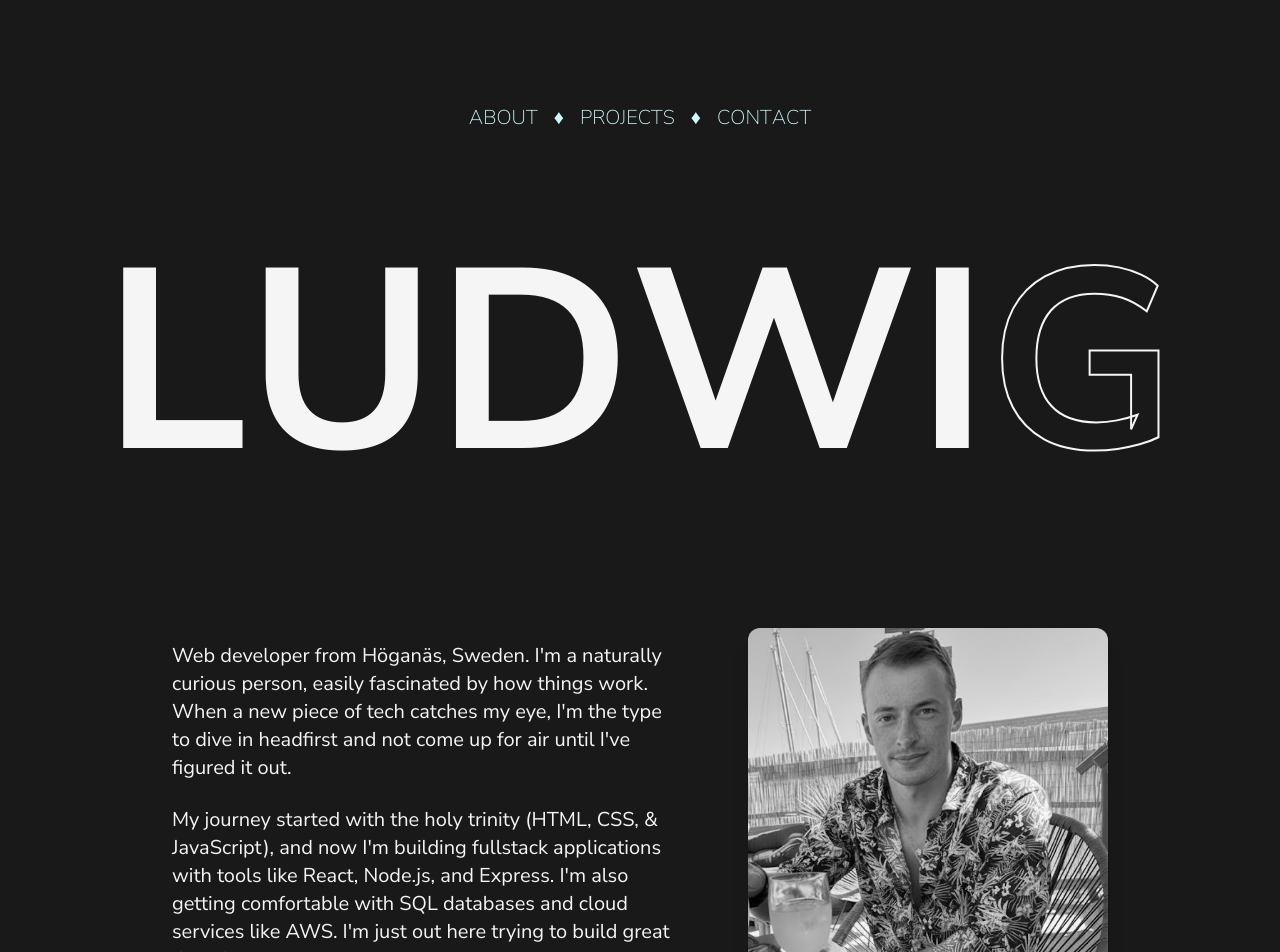
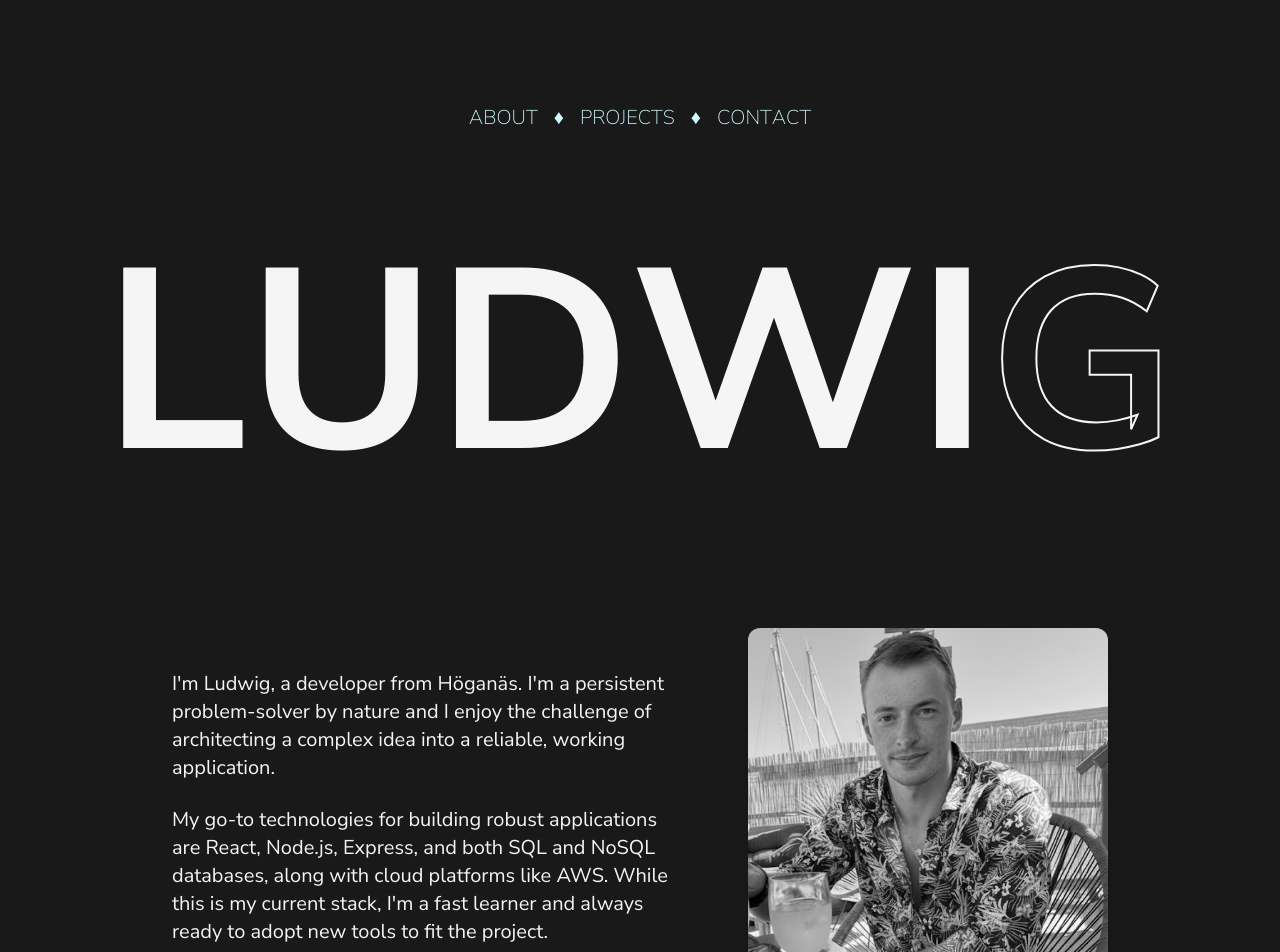
Before and after one commit to Ludwigstud/Ludwigstud.github.io, a React (Vite) app: page / in a window 1280 px wide. Shown: the top 952 px of the page. Built offline with nearby package versions, Linux system fonts and the light colour scheme.

Commit message:
updated bio

```diff
--- a/src/components/About.jsx
+++ b/src/components/About.jsx
@@ -7,16 +7,14 @@ const About = () => {
 			id="about">
 			<div className="text-xl text-center md:text-left max-w-lg lg:w-3/5">
 				<p className="mb-6">
-					Web developer from Höganäs, Sweden. I'm a naturally curious person, easily fascinated by
-					how things work. When a new piece of tech catches my eye, I'm the type to dive in
-					headfirst and not come up for air until I've figured it out.
+					I'm Ludwig, a developer from Höganäs. I'm a persistent problem-solver by nature and I
+					enjoy the challenge of architecting a complex idea into a reliable, working application.
 				</p>
 
 				<p>
-					My journey started with the holy trinity (HTML, CSS, & JavaScript), and now I'm building
-					fullstack applications with tools like React, Node.js, and Express. I'm also getting
-					comfortable with SQL databases and cloud services like AWS. I'm just out here trying to
-					build great digital experiences.
+					My go-to technologies for building robust applications are React, Node.js, Express, and
+					both SQL and NoSQL databases, along with cloud platforms like AWS. While this is my
+					current stack, I'm a fast learner and always ready to adopt new tools to fit the project.
 				</p>
 			</div>
 
```
